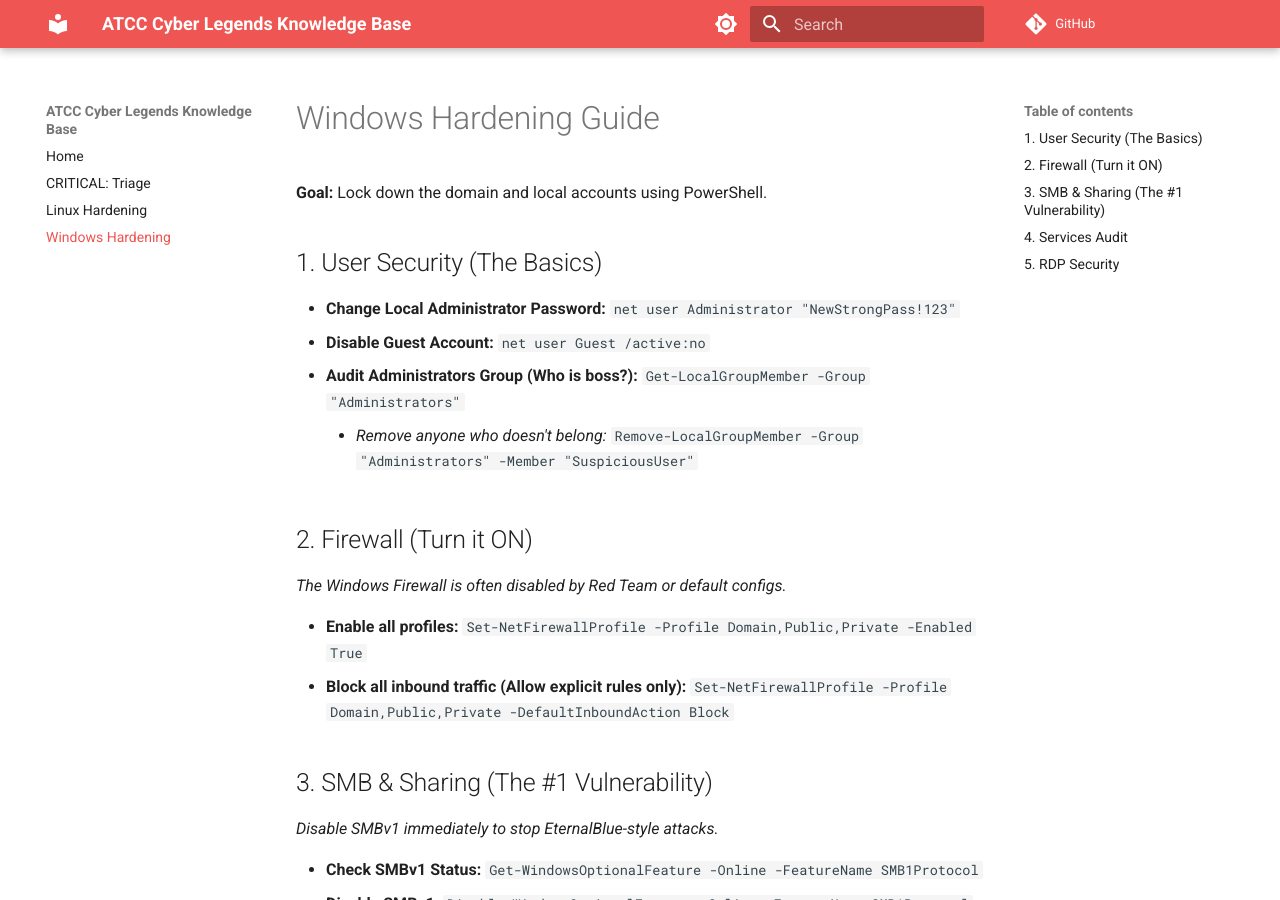
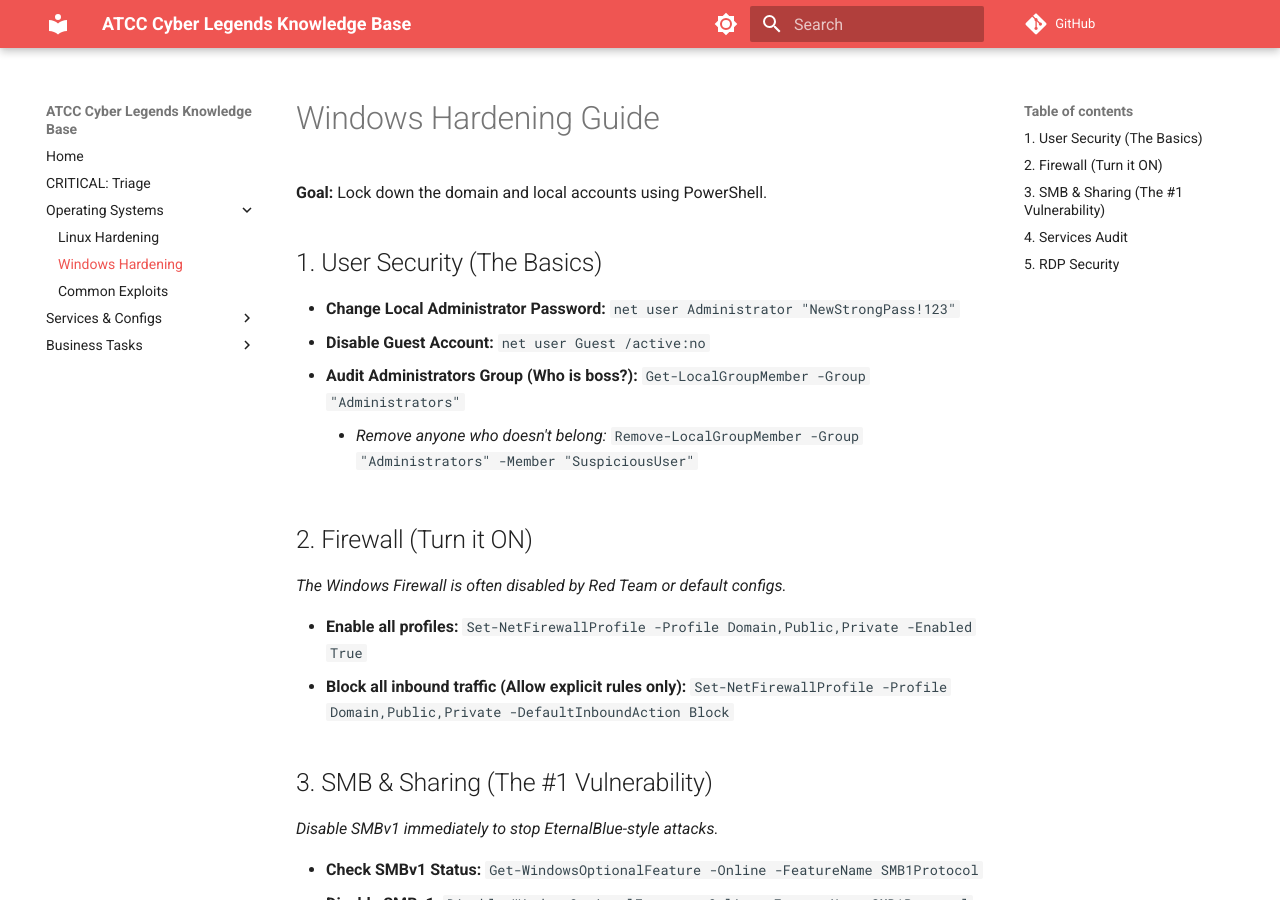
Before and after one commit to DrGopher9/ATCCCyberLegends, an MkDocs documentation site: the page built from docs/windows.md, in a window 1280 px wide and 900 px high. Built offline with MkDocs 1.6.1 and Material for MkDocs 9.7.7, drawn with Linux system fonts in a browser that asks for light colours; comment, search, counter and statistics services are not loaded.

Commit message:
Updated menu structure

```diff
--- a/mkdocs.yml
+++ b/mkdocs.yml
@@ -28,8 +28,17 @@
 nav:
   - Home: index.md
   - 'CRITICAL: Triage': triage.md
-  - 'Linux Hardening': linux.md
-  - 'Windows Hardening': windows.md
+  - 'Operating Systems':
+      - 'Linux Hardening': linux.md
+      - 'Windows Hardening': windows.md
+      - 'Common Exploits': exploits.md
+  - 'Services & Configs':
+      - 'Web (Apache/Nginx/IIS)': services/web.md
+      - 'Active Directory': services/ad.md
+      - 'DNS & Networking': services/dns.md
+      - 'Ports & Protocols': services/ports.md
+  - 'Business Tasks':
+      - 'Common Injects': injects.md
 
 markdown_extensions:
   - admonition
```
